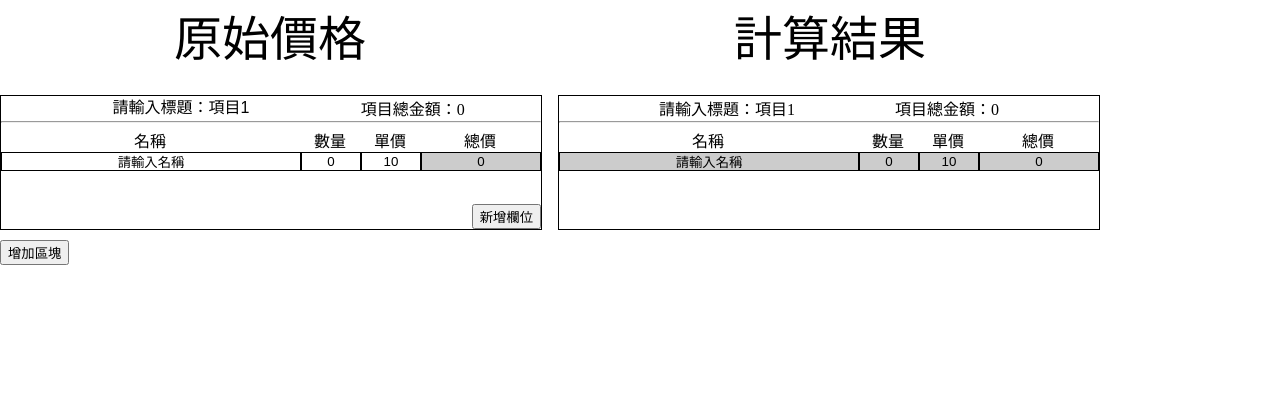
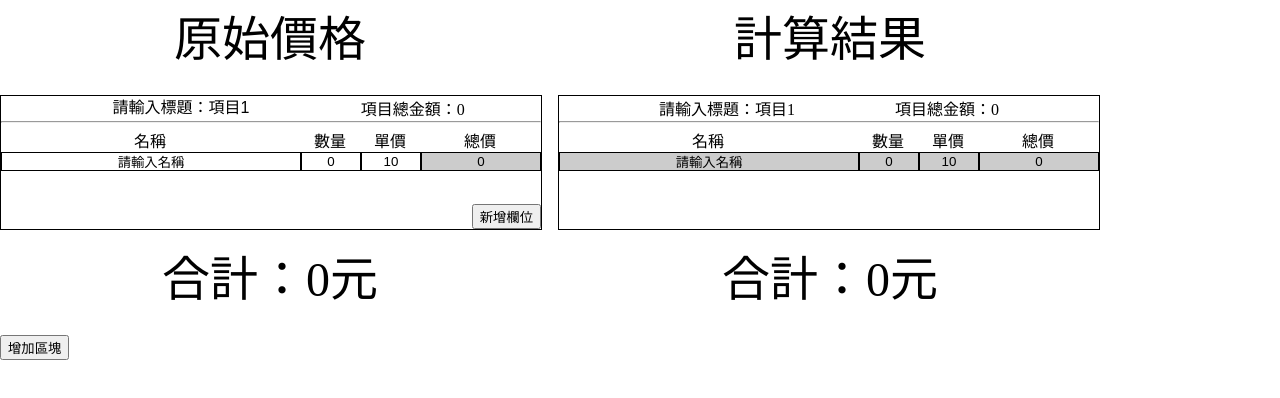
Before and after one commit to ProFusionInformationTechnology/Calculate-quote, an Angular app: page / in a window 1280 px wide. Shown: the top 398 px of the page. Built offline with nearby package versions, Linux system fonts and the light colour scheme.

Commit message:
[新增] 新增合計總金額欄位以及相關功能

```diff
--- a/src/app/app.component.html
+++ b/src/app/app.component.html
@@ -8,4 +8,8 @@
     (totalPrices)="receiveData($event)"
   ></app-block-area>
 </ng-container>
+<div class="sum-area">
+  <span>合計：{{totalObj.orTotal}}元</span>
+  <span>合計：{{totalObj.caTotal}}元</span>
+</div>
 <button (click)="addBlock()">增加區塊</button>
--- a/src/app/app.component.scss
+++ b/src/app/app.component.scss
@@ -1,4 +1,4 @@
-.title-area {
+.title-area, .sum-area {
     width: 1100px;
     display: flex;
     flex-direction: row;
--- a/src/app/app.component.ts
+++ b/src/app/app.component.ts
@@ -14,6 +14,11 @@ export class AppComponent {
     caTotal: 0
   }];
 
+  public totalObj = {
+    orTotal: 0,
+    caTotal: 0
+  };
+
   public addBlock() {
     this.blockArrayNum.push(this.blockArrayNum.length + 1);
     const obj = {
@@ -25,7 +30,28 @@ export class AppComponent {
     this.blockArrayAll.push(obj);
   }
 
-  public receiveData(receiveObj:Object) {
-    console.error(receiveObj)
+  public receiveData(receiveObj:reObj) {
+    const index = receiveObj['id'] - 1;
+    this.blockArrayAll[index].name = receiveObj['name'];
+    this.blockArrayAll[index].orTotal = receiveObj['orTotal'];
+    this.blockArrayAll[index].caTotal = receiveObj['caTotal'];
+
+    this.calculateTotalPrice();
+  }
+
+  public calculateTotalPrice() {
+    this.totalObj = {
+      orTotal: 0,
+      caTotal: 0
+    };
+    this.blockArrayAll.map(val => {
+      this.totalObj.orTotal += val.orTotal;
+      this.totalObj.caTotal += val.caTotal;
+    });
   }
 }
+
+interface reObj {
+  [name: string]: any;
+  [id: number]: any;
+}
```
